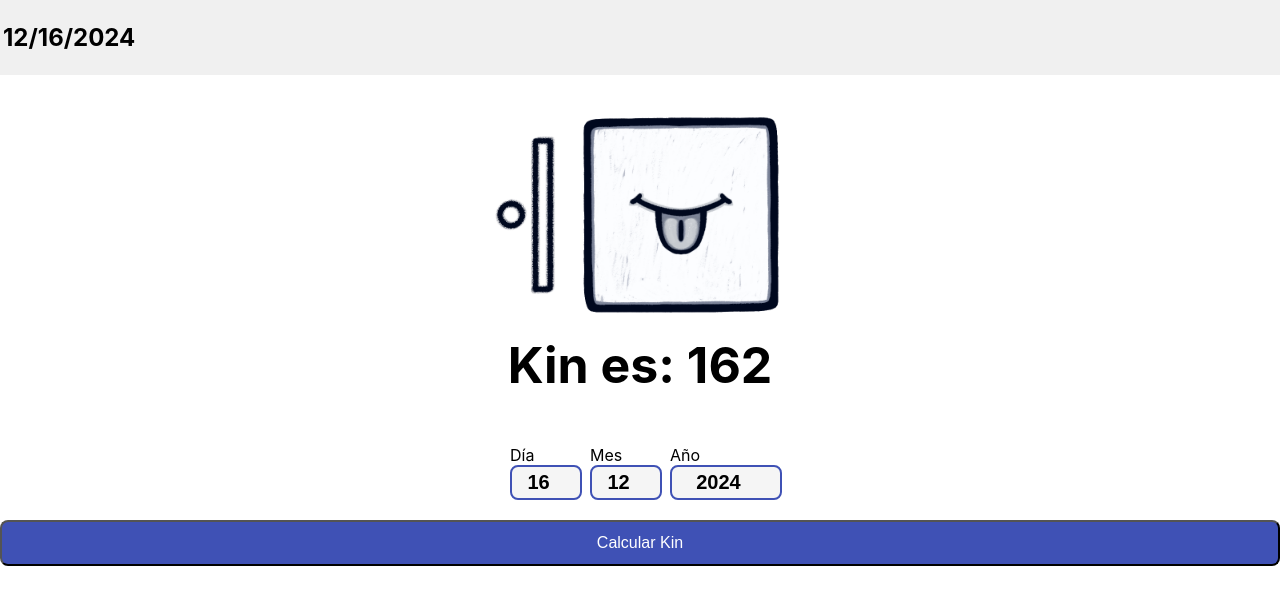
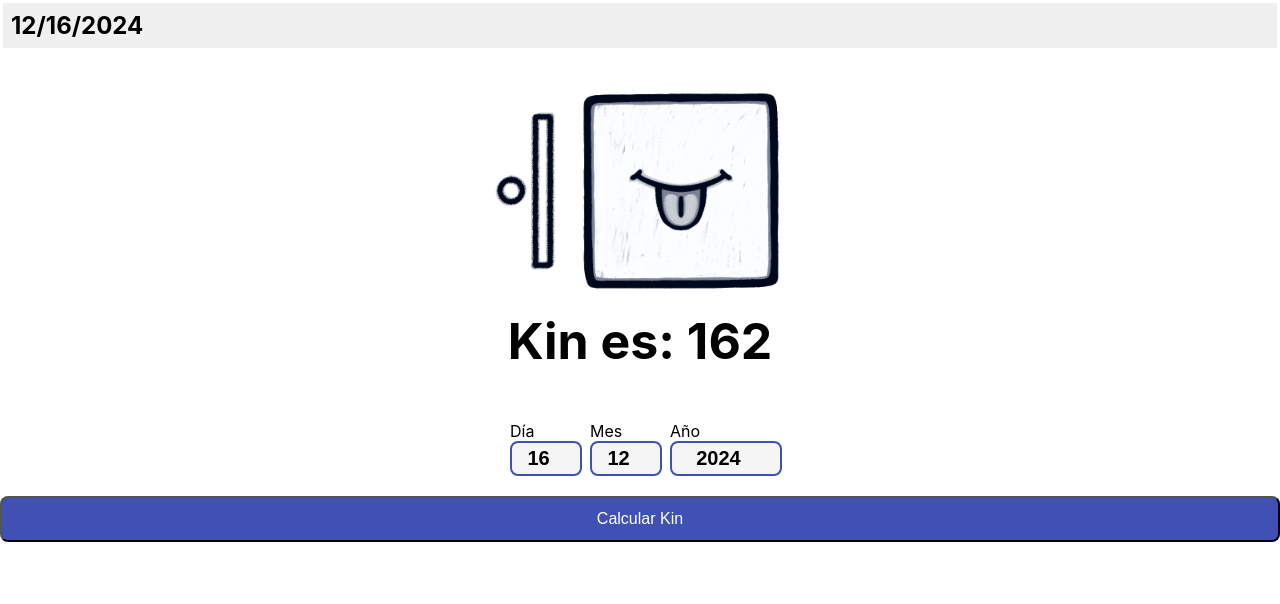
Before and after one commit to LihueMaidanaAvaca/KinAppReactBeta, a React (Create React App) app: page / in a window 1280 px wide. Shown: the top 604 px of the page. Built offline with nearby package versions, Linux system fonts and the light colour scheme.

Commit message:
typescript fix

```diff
--- a/package.json
+++ b/package.json
@@ -8,7 +8,8 @@
     "react": "^19.0.0",
     "react-dom": "^19.0.0",
     "react-router-dom": "^7.0.2",
-    "react-scripts": "5.0.1"
+    "react-scripts": "5.0.1",
+    "typescript": "^4.9.5"
   },
   "scripts": {
     "start": "react-scripts start",
@@ -33,8 +34,5 @@
       "last 1 firefox version",
       "last 1 safari version"
     ]
-  },
-  "devDependencies": {
-    "typescript": "^4.9.5"
   }
 }
--- a/src/components/ChangerDate.tsx
+++ b/src/components/ChangerDate.tsx
@@ -13,8 +13,8 @@ function ChangerDate() {
   }, []); // El array vacío asegura que se ejecute solo una vez al montar el componente
 
   return (
-    <div style={{ textAlign: 'start', padding: '3px', background: '#f0f0f0' }}>
-      <h2>{currentDate}</h2>
+    <div style={{ textAlign: 'start', padding: '3px', background: '#f0f0f0', margin: '3px' }}>
+      <h2 style={{ margin: '5px' }}>{currentDate}</h2>
     </div>
   );
 }
```
Also changed, not shown: 1 other file (tests, documents, lock files or other folders).
